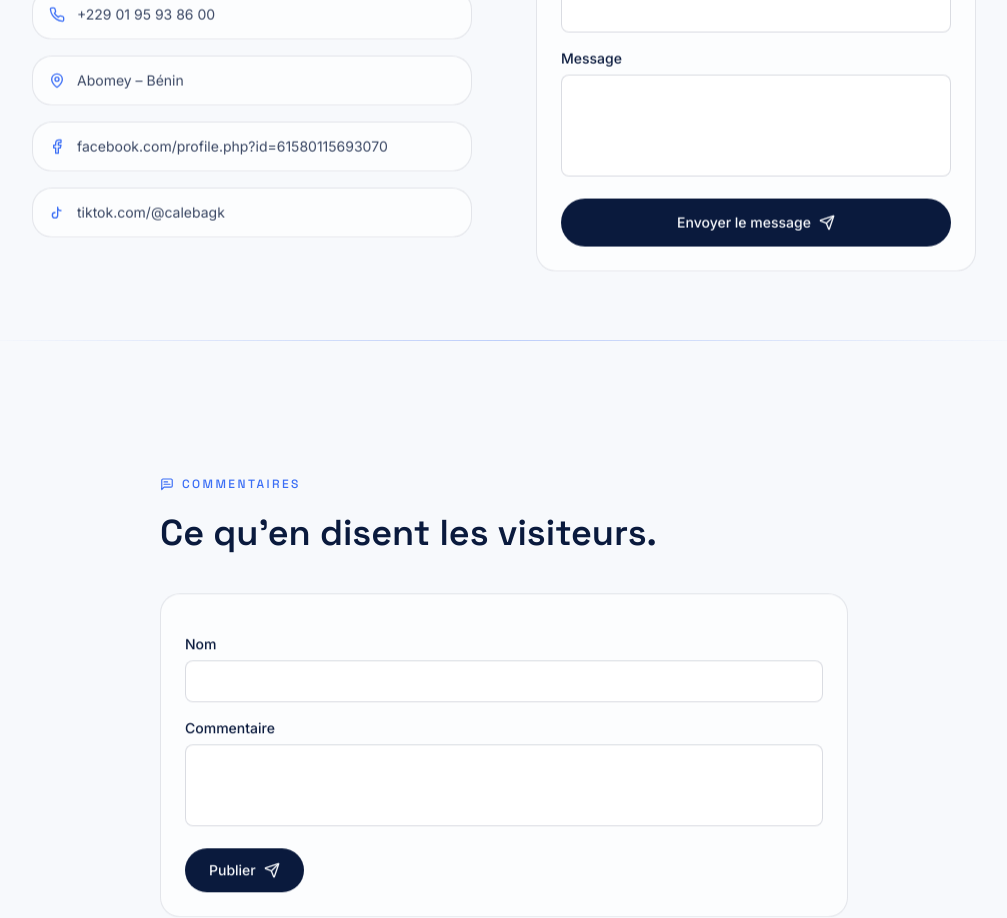
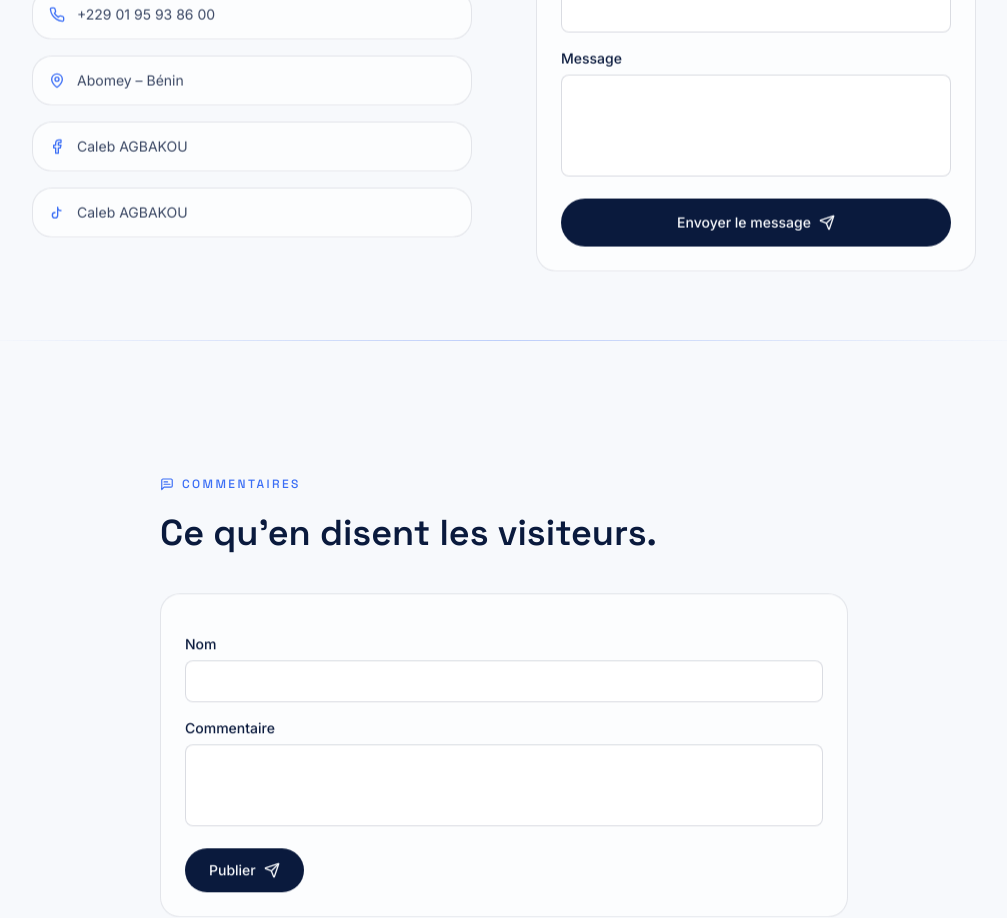
Before and after one commit to OlivierZANNOUAdjarra/caleb-creative-portfolio, a Next.js app: page / in a window 1280 px wide. Shown: the part 5860-6778 px from the top of the page, without its empty margins (136-1143 px from the left). Built offline with nearby package versions, Linux system fonts and the light colour scheme; no server answers; the database is empty.

Commit message:
Update ContactSection.tsx

```diff
--- a/components/ContactSection.tsx
+++ b/components/ContactSection.tsx
@@ -65,7 +65,7 @@ export default function ContactSection() {
             className="flex items-center gap-3 rounded-xl2 border border-ink/10 bg-white/60 px-4 py-3.5 text-sm text-ink/80 backdrop-blur-sm transition-colors hover:border-electric/30 hover:text-electric dark:border-white/10 dark:bg-white/5 dark:text-paper/80"
           >
             <Facebook className="h-4 w-4 shrink-0 text-electric" />
-            facebook.com/profile.php?id=61580115693070
+            Caleb AGBAKOU
           </a>
 
           {/* TikTok épuré avec ton vrai lien de profil */}
@@ -86,7 +86,7 @@ export default function ContactSection() {
             >
               <path d="M9 12a4 4 0 1 0 4 4V4a5 5 0 0 0 5 5" />
             </svg>
-            tiktok.com/@calebagk
+            Caleb AGBAKOU
           </a>
         </div>
 
```
